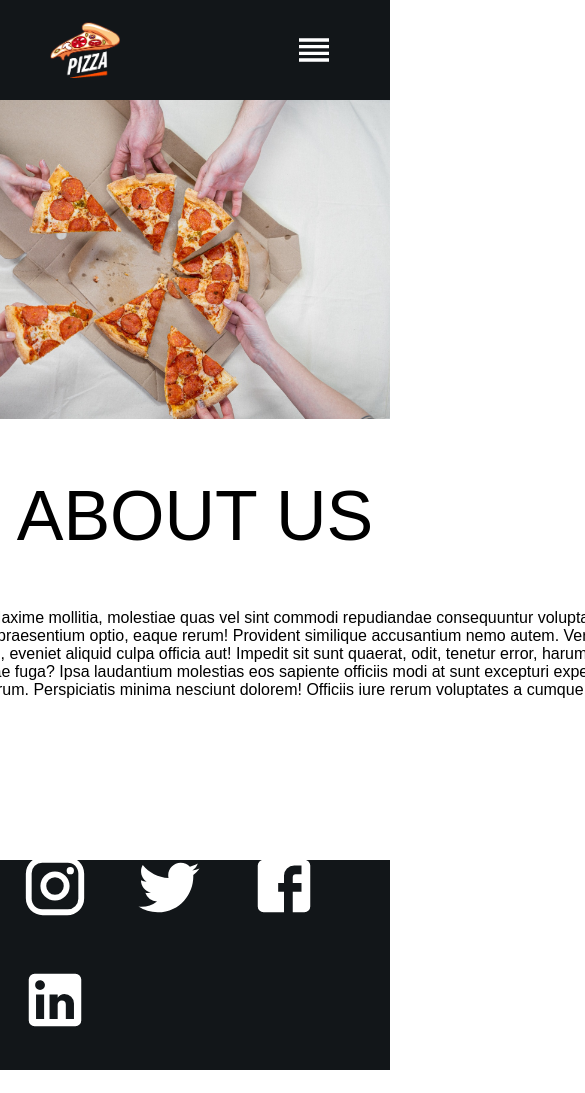
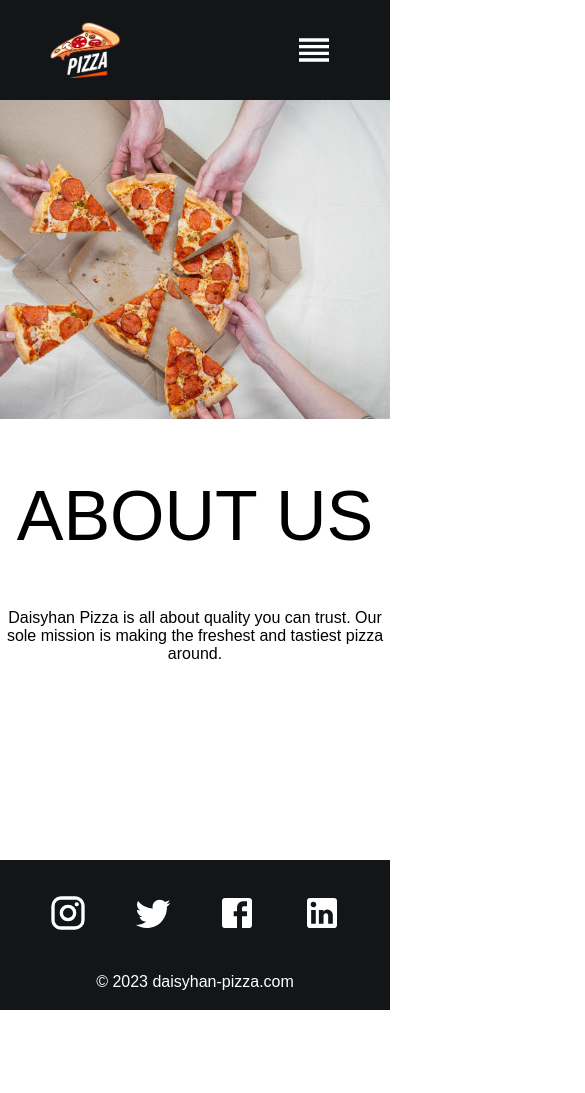
Before and after one commit to Daisyhan35/PIZZA, a React (Create React App) app: page /about in a window 390 px wide. Shown: the top 1093 px of the page, 585 px wide, since content can reach past the window. After the commit the page ends 1010 px from the top, so only its background shows below. Built offline with nearby package versions, Linux system fonts and the light colour scheme.

Commit message:
Made a change

```diff
--- a/package.json
+++ b/package.json
@@ -10,6 +10,8 @@
     "@testing-library/jest-dom": "^5.16.5",
     "@testing-library/react": "^13.4.0",
     "@testing-library/user-event": "^13.5.0",
+    "boostrap": "^2.0.0",
+    "bootstrap": "^5.2.3",
     "react": "^18.2.0",
     "react-dom": "^18.2.0",
     "react-router-dom": "^6.11.1",
--- a/src/pages/About.js
+++ b/src/pages/About.js
@@ -8,19 +8,7 @@ function About() {
         <div className='aboutTop' style={{backgroundImage: `url(${MultiplePizzas})` }}></div>
         <div className='aboutBottom'>
             <h1>ABOUT US</h1>
-            <p>Lorem ipsum dolor sit amet consectetur adipisicing elit. Maxime
-          mollitia, molestiae quas vel sint commodi repudiandae consequuntur
-          voluptatum laborum numquam blanditiis harum quisquam eius sed odit
-          fugiat iusto fuga praesentium optio, eaque rerum! Provident similique
-          accusantium nemo autem. Veritatis obcaecati tenetur iure eius earum ut
-          molestias architecto voluptate aliquam nihil, eveniet aliquid culpa
-          officia aut! Impedit sit sunt quaerat, odit, tenetur error, harum
-          nesciunt ipsum debitis quas aliquid. Reprehenderit, quia. Quo neque
-          error repudiandae fuga? Ipsa laudantium molestias eos sapiente
-          officiis modi at sunt excepturi expedita sint? Sed quibusdam
-          recusandae alias error harum maxime adipisci amet laborum.
-          Perspiciatis minima nesciunt dolorem! Officiis iure rerum voluptates a
-          cumque velit</p>
+            <p>Daisyhan Pizza is all about quality you can trust. Our sole mission is making the freshest and tastiest pizza around.</p>
         </div>
     </div>
   )
--- a/src/pages/Home.js
+++ b/src/pages/Home.js
@@ -7,7 +7,7 @@ function Home() {
   return (
     <div className='home' style={{ backgroundImage: `url(${BannerImage})` }}>
       <div className='headerContainer'>
-        <h1>Daisyhan's Pizzeria</h1>
+        <h1>Daisyhan Pizzeria</h1>
         <p>PIZZA TO FIT ANY TASTE</p>
         <Link to='/menu'>
           <button>ORDER NOW</button>
--- a/src/styles/About.css
+++ b/src/styles/About.css
@@ -23,7 +23,7 @@
   }
 
   .aboutBottom p {
-    width: 1200px;
+    text-align: center;
   }
 
   .about .aboutBottom h1 {
--- a/src/styles/Contact.css
+++ b/src/styles/Contact.css
@@ -2,6 +2,7 @@
     width: 100%;
     height: 90vh;
     display: flex;
+    margin-bottom: 150px;
   }
 
   .contact .leftSide {
@@ -18,6 +19,7 @@
     display: flex;
     flex-direction: column;
     justify-content: center;
+    margin-top: 50px;
   }
 
   .contact .rightSide h1 {
--- a/src/styles/Footer.css
+++ b/src/styles/Footer.css
@@ -19,3 +19,12 @@
   .footer p {
     color: white;
   }
+
+  @media only screen and (max-width: 700px) {
+    .footer {
+      height: 140px;
+    }
+    .socialMedia svg {
+      font-size: 40px;
+    }
+  }
--- a/src/styles/Home.css
+++ b/src/styles/Home.css
@@ -23,6 +23,7 @@
     height: 60px;
     font-weight: 50;
     color: black;
+    font-weight: bold;
   }
 
   .headerContainer p {
@@ -30,6 +31,7 @@
     font-size: 40px;
     font-weight: lighter;
     color: black;
+    font-weight: bold;
   }
 
   .headerContainer button {
@@ -52,13 +54,13 @@
     transition: 0.3s ease-in;
   }
 
-  @media only screen and (max-width: 750px) {
+  @media only screen and (max-width: 870px) {
     .headerContainer h1 {
       font-size: 70px;
     }
   }
 
-  @media only screen and (max-width: 650px) {
+  @media only screen and (max-width: 700px) {
     .home {
       justify-content: center;
       align-items: center;
@@ -81,17 +83,22 @@
       font-size: 40px;
       height: 30px;
       color: white;
+      font-weight: lighter;
+      font-family: cursive;
     }
 
     .headerContainer p {
       font-size: 30px;
       color: white;
+      font-weight: lighter;
+      font-family: cursive;
     }
 
     .headerContainer button {
       background-color: white;
       color: #121619;
       margin-bottom: 30px;
+      font-weight: bold;
     }
 
     .headerContainer button:hover {
--- a/src/styles/Menu.css
+++ b/src/styles/Menu.css
@@ -12,11 +12,11 @@
   }
 
   .menuList {
-    width: 70vw;
     height: auto;
     display: grid;
     grid-template-columns: 1fr 1fr 1fr;
     place-items: center;
+    margin-bottom: 150px;
   }
 
   /* MENU ITEM STYLING */
--- a/src/styles/Navbar.css
+++ b/src/styles/Navbar.css
@@ -83,7 +83,7 @@
 
     .navbar .rightSide {
       justify-content: flex-end;
-      padding-right: 50px;
+      margin-right: 50px;
     }
 
     .navbar .rightSide button {
```
Also changed, not shown: 1 other file (tests, documents, lock files or other folders).
